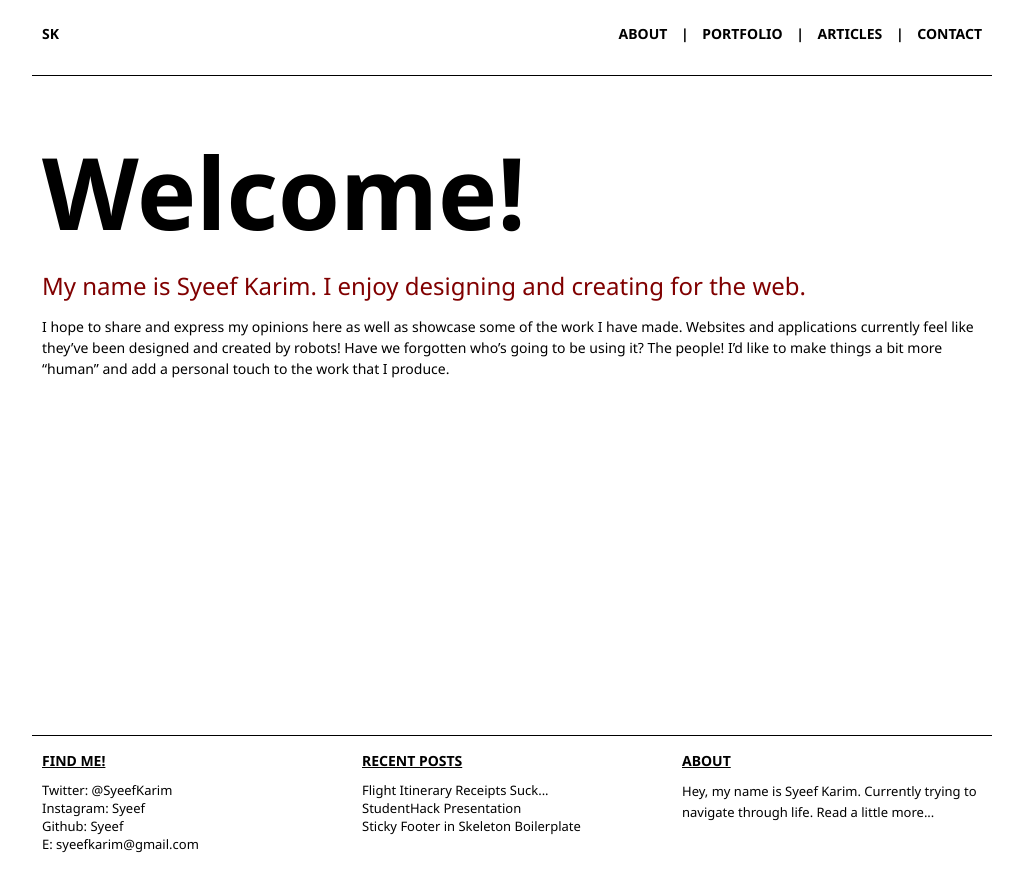
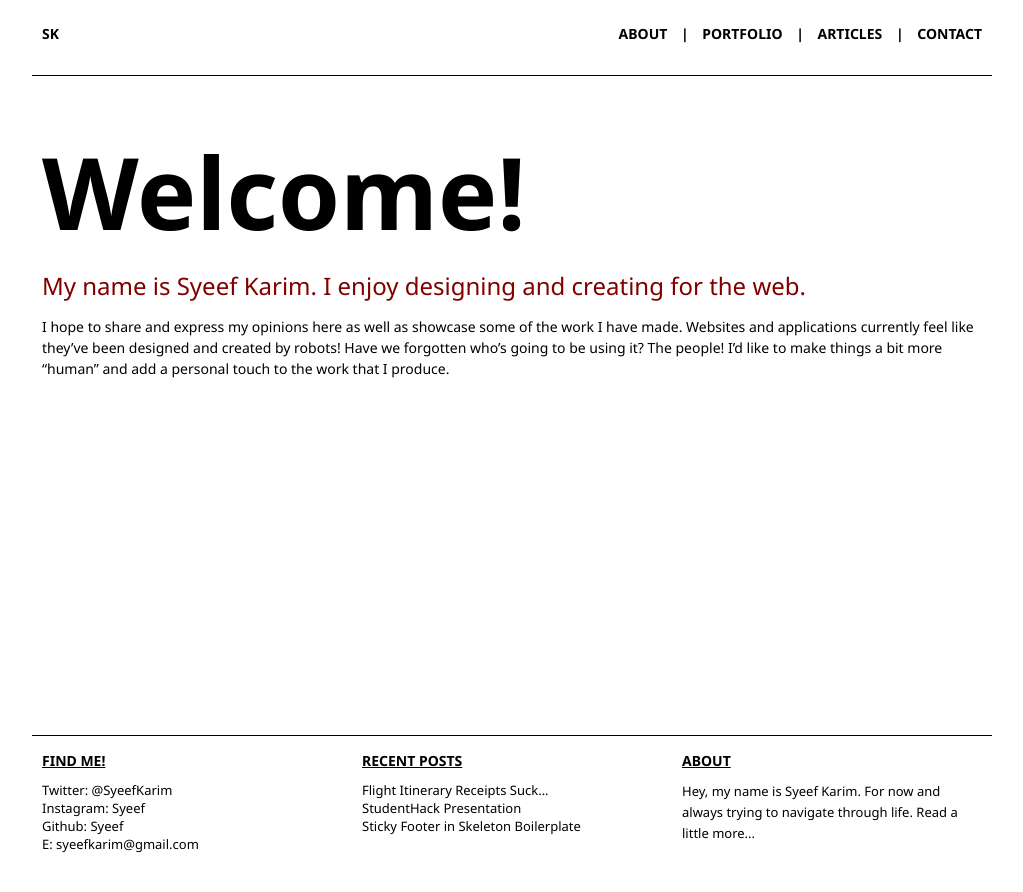
Before and after one commit to syeef/syeefkarim-2016-v0, a Jekyll site: the page built from index.md, in a window 1280 px wide. Shown: the top 892 px of the page, without its empty margins (128-1151 px from the left). Built offline with Jekyll 4.4.1, drawn with Linux system fonts in a browser that asks for light colours; Markdown is read by kramdown in place of the engine named in the settings.

Commit message:
for now and always

```diff
--- a/_includes/footer.html
+++ b/_includes/footer.html
@@ -22,7 +22,7 @@
 
 			<div class="one-third column">
 				<h1 id="footer-title">About</h1>
-					<p>Hey, my name is Syeef Karim. Currently trying
+					<p>Hey, my name is Syeef Karim. For now and always trying
 					to navigate through life. <a href="{{ site.url }}about">Read a little more...</a></p>
 			</div>
 		</div> <!--END OF CONTAINER-->
--- a/_includes/post_footer.html
+++ b/_includes/post_footer.html
@@ -36,7 +36,7 @@
 
 			<div class="one-third column">
 				<h1 id="footer-title">About</h1>
-					<p>Hey, my name is Syeef Karim. Currently trying
+					<p>Hey, my name is Syeef Karim. For now and always trying
 					to navigate through life. <a href="{{ site.url }}about">Read a little more...</a></p>
 			</div>
 		</div> <!--END OF CONTAINER-->
```
